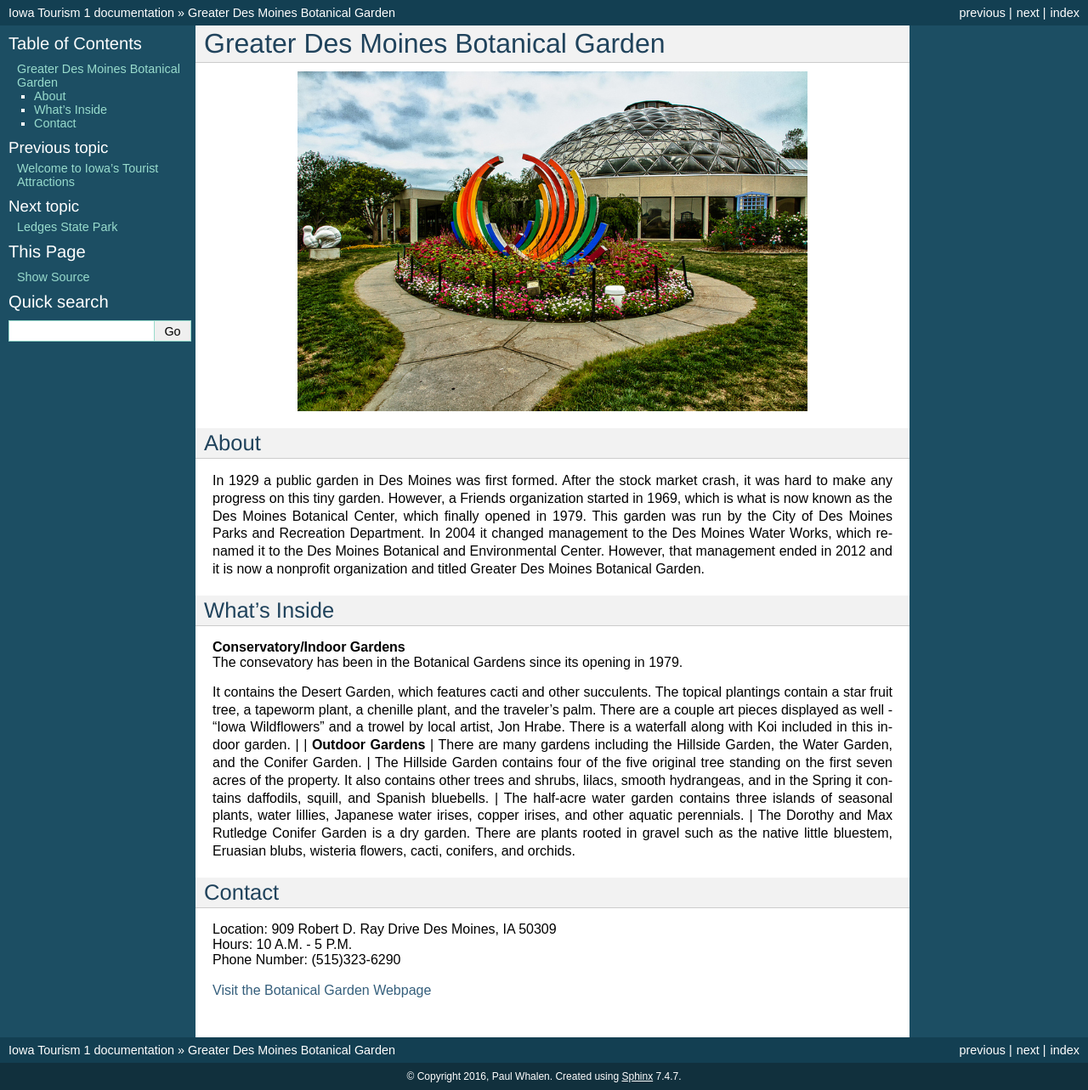
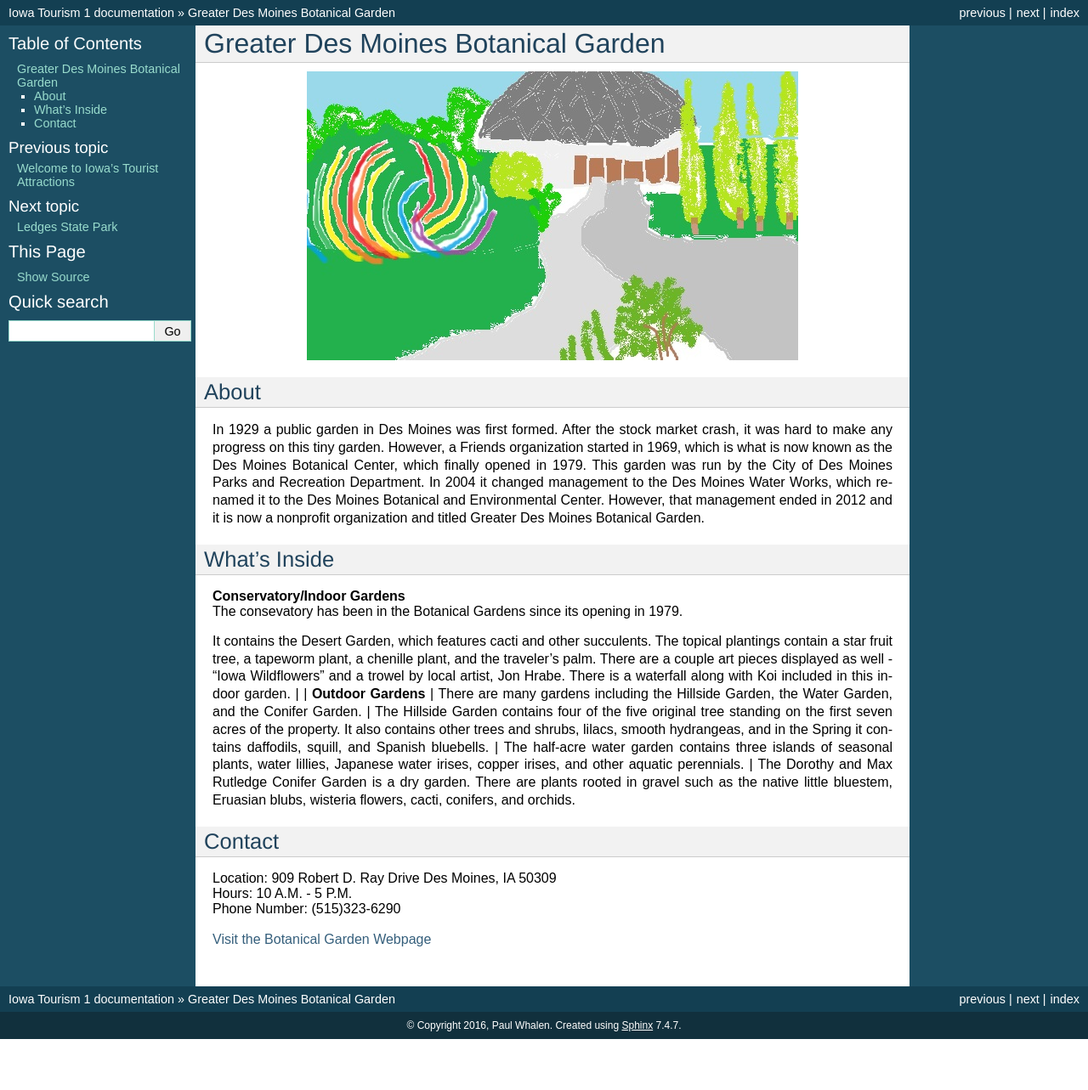
Before and after one commit to humblelittlewolf/Iowa-Tourism, a Sphinx documentation site: the page built from source/botanicalgarden/botanicalgarden.rst, in a window 1280 px wide and 1283 px high. Shown: the whole window at 85% size. Built offline with Sphinx 7.4.7, drawn with Linux system fonts in a browser that asks for light colours.

Commit message:
Added picture to Botanical Gardens.

```diff
--- a/source/botanicalgarden/botanicalgarden.rst
+++ b/source/botanicalgarden/botanicalgarden.rst
@@ -1,8 +1,7 @@
 Greater Des Moines Botanical Garden
 ===================================
 
-.. image:: example.jpg
-	:height: 400px
+.. image:: botanicalgarden.jpg
 	:align: center
 
 About
```
Also changed, not shown: source/botanicalgarden/botanicalgarden.jpg (added).
